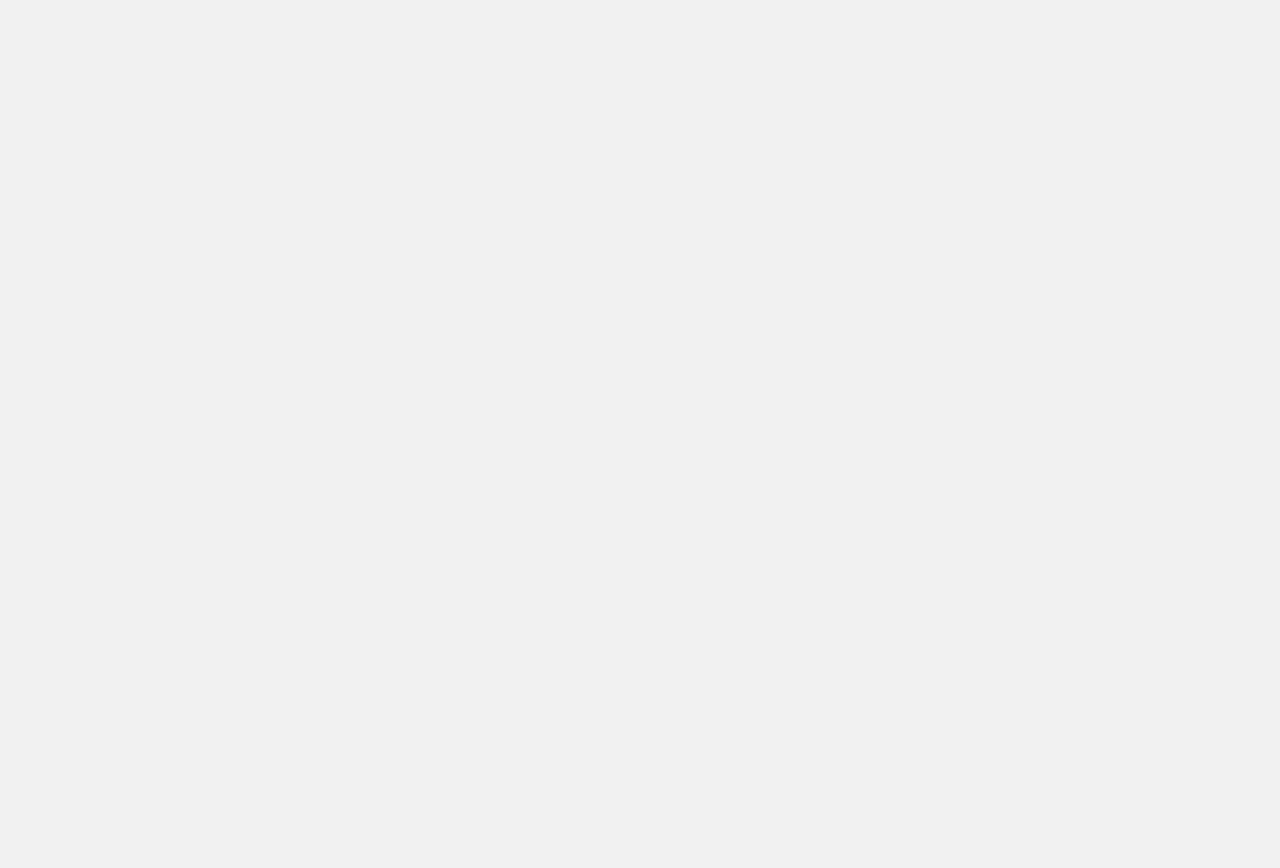
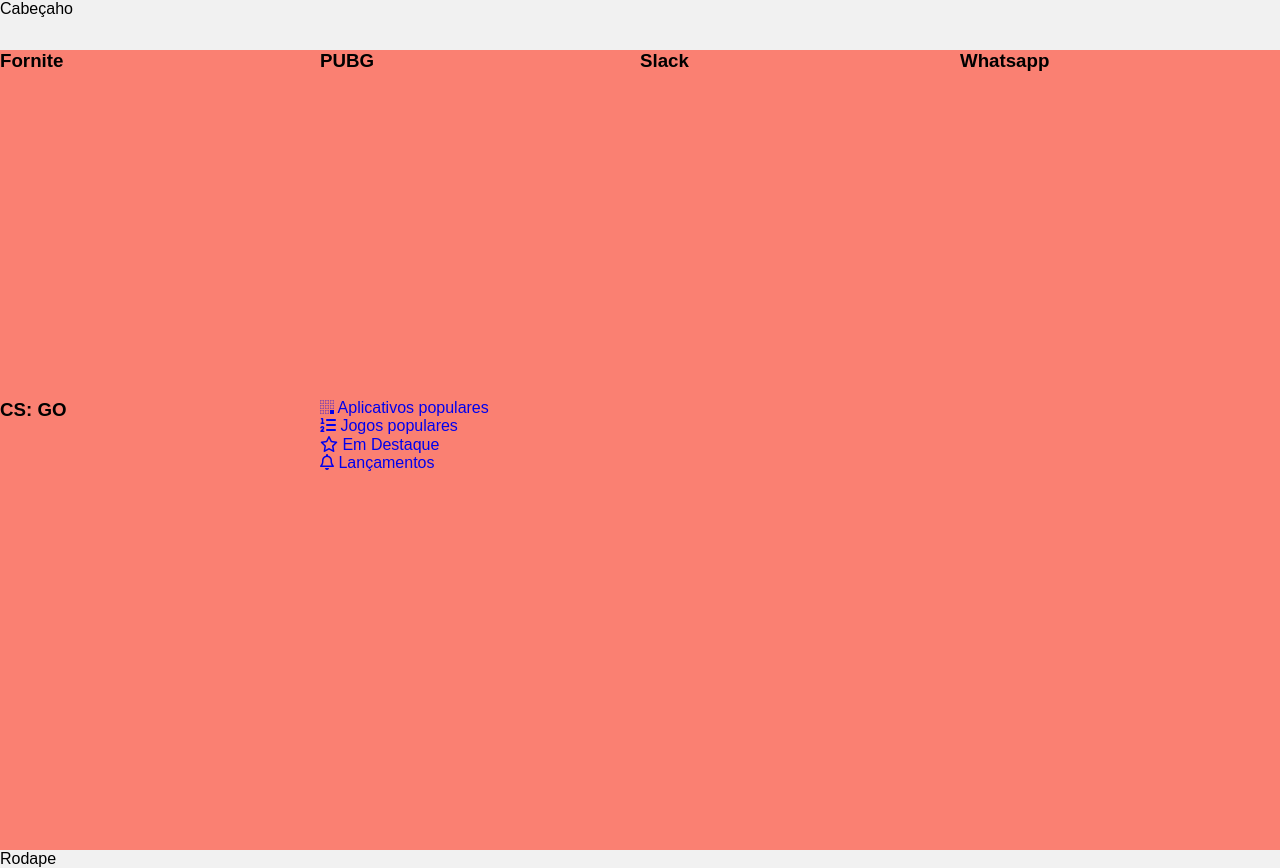
Before and after one commit to silasstoffel/curso-css-grid, a plain HTML site: page index.html in a window 1280 px wide. Before the commit the page ends 800 px from the top, so only its background shows below. Drawn offline with Linux system fonts and the light colour scheme.

Commit message:
criado o esqueleto do seção de destaque;

```diff
--- /dev/null
+++ b/assets/css/destaque.css
@@ -0,0 +1,6 @@
+.destaques {
+  display: grid;
+  grid-template-columns: 25% 25% 25% 25%;
+  grid-template-rows: 33.33% 33% 33.33;
+  height: calc(100vh - 50px);
+}
--- a/assets/css/style.css
+++ b/assets/css/style.css
@@ -1,14 +1,25 @@
 .app {
-    background: #f1f1f1;
-    display: grid;
-    font-family: Arial, Helvetica, sans-serif;
+  background: #f1f1f1;
+  display: grid;
+  font-family: Arial, Helvetica, sans-serif;
+  grid-template-areas:
+    "cabecalho"
+    "conteudo"
+    "rodape";
+  grid-template-columns: auto;
+  grid-template-rows: 50px 100vh auto;
 }
 
 .cabecalho {
+  grid-area: cabecalho;
+  height: 50px;
 }
 
 .conteudo {
+  grid-area: conteudo;
+  background: salmon;
 }
 
 .rodape {
+  grid-area: rodape;
 }
--- a/index.html
+++ b/index.html
@@ -1,5 +1,6 @@
 <!DOCTYPE html>
 <html lang="en">
+
 <head>
     <meta charset="UTF-8">
     <meta name="viewport" content="width=device-width, initial-scale=1.0">
@@ -8,11 +9,63 @@
     <link href="./assets/css/normalize.css" rel="stylesheet">
     <link href="./assets/css/reset.css" rel="stylesheet">
     <link href="./assets/css/style.css" rel="stylesheet">
+    <link href="./assets/css/destaque.css" rel="stylesheet">
 </head>
+
 <body class="app">
-    <header class="cabecalho"></header>
-    <main class="conteudo"></main>
-    <footer class="rodape"></footer>
+    <header class="cabecalho">Cabeçaho</header>
+
+    <main class="conteudo">
+
+        <section class="destaques">
+            <div class="destaques__principal caixa">
+                <h3 class="destaques__titulo">Fornite</h3>
+            </div>
+            <div class="destaques__secundario caixa">
+                <h3 class="destaques__titulo">PUBG</h3>
+            </div>
+            <div class="destaques__secundario caixa">
+                <h3 class="destaques__titulo">Slack</h3>
+            </div>
+            <div class="destaques__secundario caixa">
+                <h3 class="destaques__titulo">Whatsapp</h3>
+            </div>
+            <div class="destaques__secundario caixa">
+                <h3 class="destaques__titulo">CS: GO</h3>
+            </div>
+            <div class="destaques__categorias">
+                <ul class="destaques__categorias___lista">
+                    <li class="destaques__categorias___item">
+                        <a class="destaques__categorias___link" href="#">
+                            <i class="destaques__categorias___icone fab fa-buromobelexperte"></i>
+                            Aplicativos populares
+                        </a>
+                    </li>
+                    <li class="destaques__categorias___item">
+                        <a class="destaques__categorias___link" href="#">
+                            <i class="fas fa-list-ol"></i>
+                            Jogos populares
+                        </a>
+                    </li>
+                    <li class="destaques__categorias___item">
+                        <a class="destaques__categorias___link" href="#">
+                            <i class="far fa-star"></i>
+                            Em Destaque
+                        </a>
+                    </li>
+                    <li class="destaques__categorias___item">
+                        <a class="destaques__categorias___link" href="#">
+                            <i class="far fa-bell"></i>
+                            Lançamentos
+                        </a>
+                    </li>
+                </ul>
+            </div>
+        </section>
+    </main>
+
+    <footer class="rodape">Rodape</footer>
     <script src="./assets/js/fontawesome.all.min.js"></script>
 </body>
+
 </html>
```
